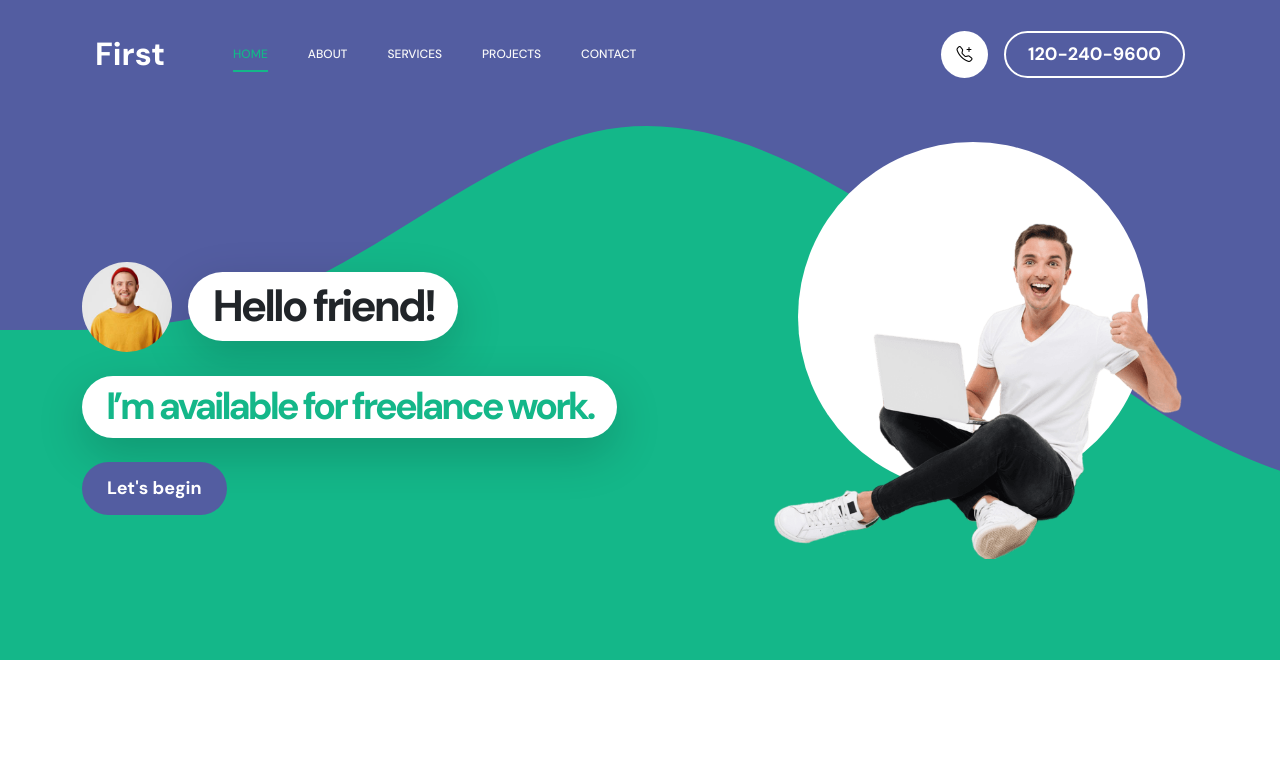
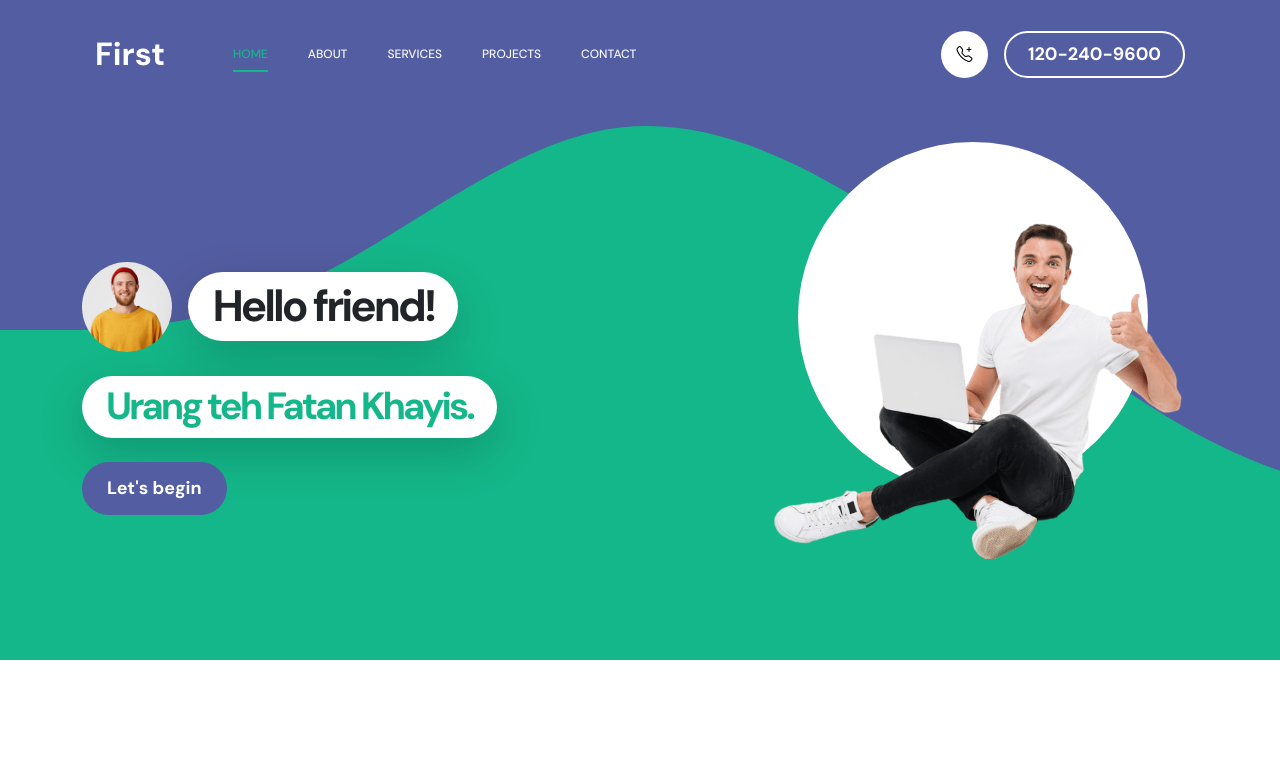
Before and after one commit to fatankhayis/tugas-jarkom, a plain HTML site: page index.html in a window 1280 px wide. Shown: the top 777 px of the page. Drawn offline with Linux system fonts and the light colour scheme.

Commit message:
ganti nama

```diff
--- a/index.html
+++ b/index.html
@@ -105,7 +105,7 @@ https://templatemo.com/tm-578-first-portfolio
                                     <h1 class="hero-title ms-3 mb-0">Hello friend!</h1>
                                 </div>
 
-                                <h2 class="mb-4">I’m available for freelance work.</h2>
+                                <h2 class="mb-4">Urang teh Fatan Khayis.</h2>
                                 <p class="mb-4"><a class="custom-btn btn custom-link" href="#section_2">Let's begin</a></p>
                             </div>
                         </div>
```
